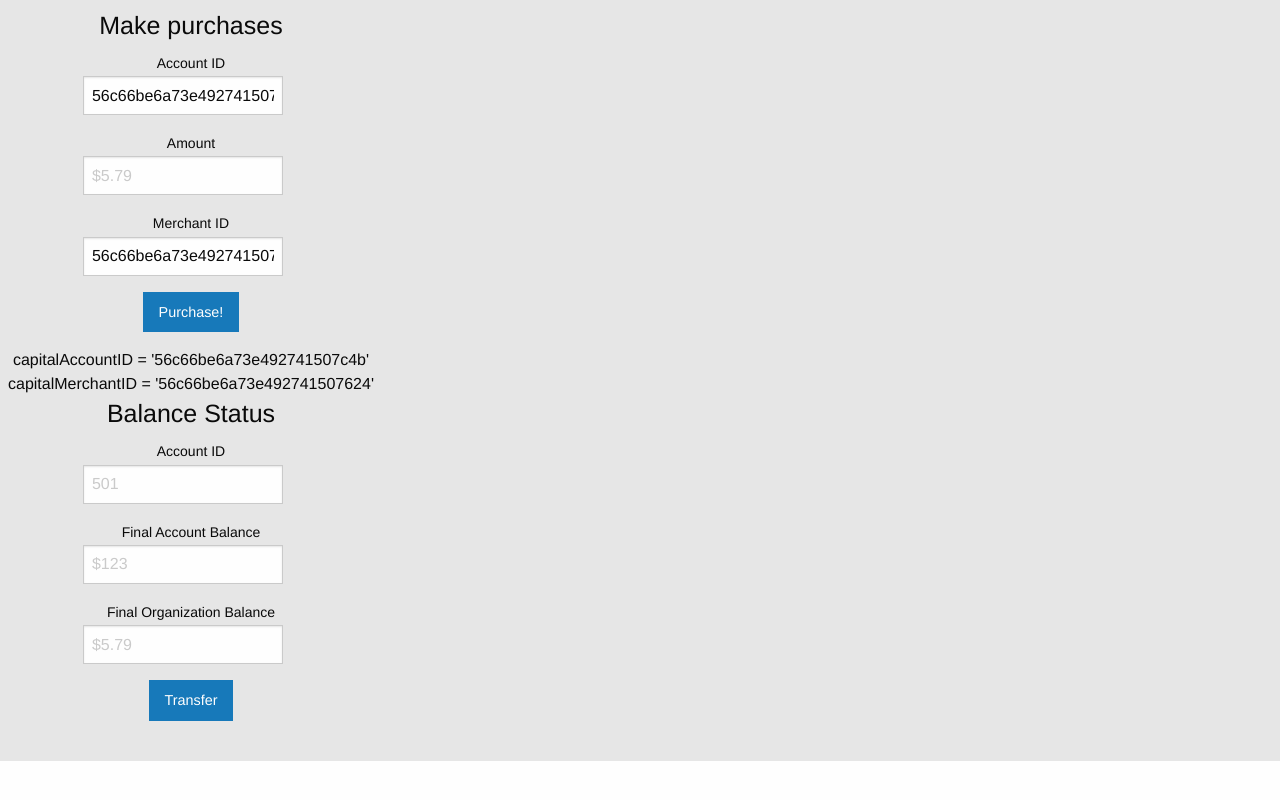
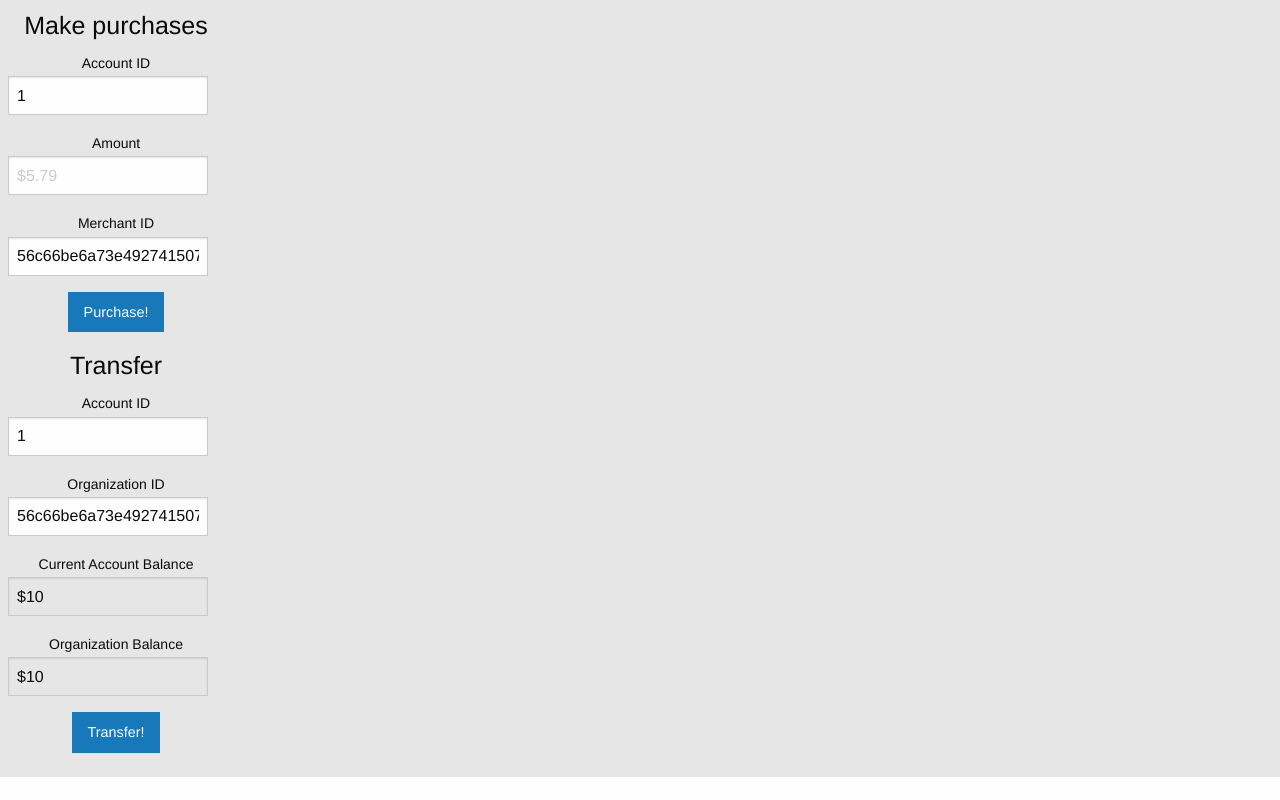
Before and after one commit to abrahamdio/PennySum, a Flask app: template templates/demo.html in a window 1280 px wide. Run offline with Flask 2, Linux system fonts and the light colour scheme; the template is opened without the code that fills it: most values are stand-ins (such as "Sample title", 1, 10 or a date in 2020); some libraries are stand-ins or nearby versions.

Commit message:
working v1

```diff
--- a/app.py
+++ b/app.py
@@ -10,8 +10,8 @@ import requests
 app = Flask(__name__)
 SECRET_KEY = 'this should be a secret key';
 capitalAPIkey = 'b17c7f357d390d8a6a36badc619283a7'
-capitalAccountID = '56c66be6a73e492741507c4b'
 capitalAPIURl = 'http://api.reimaginebanking.com/'
+capitalOrgID = '56c66be6a73e492741507c48'
 #autentication = firebase.Authentication('PASSWORD', 'akash22jain@gmail.com')
 #firebase.authentication = authentication
 firebase = firebase.FirebaseApplication('https://pennysum.firebaseIO.com', None)
@@ -33,8 +33,18 @@ def demo():
         if(session['logged_in'] == False):
             return redirect(url_for('login'))
         else:
-            return render_template('demo.html')
+            accountID = firebase.get('users/' + session['username'], "accountNumber");
+            return render_template('demo.html', accountID=accountID, orgBalance=get_balance(capitalOrgID), currBalance=get_balance(accountID))
     return redirect(url_for('login'))
+
+def get_balance(accID):
+    user_balance_url = '{}accounts/{}?key={}'.format(capitalAPIURl, accID, capitalAPIkey)
+    print(user_balance_url)
+    document_get = requests.get(user_balance_url)
+    if(document_get):
+        document = json.loads(document_get.text)
+        return document['balance'];
+    return -1;
 
 @app.route('/landing')
 def landing():
@@ -131,13 +141,15 @@ def track_payments():
         if(session['logged_in'] == False):
             return redirect(url_for('login'))
         else:
+            present = time.strftime('%Y-%m-%d');
             current_username = session['username']
             current_id = session['cust_id']
+            total = firebase.get('users/' + current_username + '/donationHistory/' + present, "Total")
             # donationHistory = get_user_payments(current_id);
             donationHistory = get_firebase_entries(current_username);
             # users = firebase.get('/users', None, params={'print': 'pretty'});
             # users = json.dumps(users)
-            return render_template('trackPayments.html', donationHistory=donationHistory)
+            return render_template('trackPayments.html', donationHistory=donationHistory, total=total)
     return redirect(url_for('login'))
 
 @app.route('/firebase')
@@ -152,29 +164,18 @@ def makePurchase():
     merchantID = request.form["inputMerchant"];
     accountID = request.form["inputAccount"];
     make_purchase(session['username'], amount, merchantID, accountID)
-    # print(resp);
-    # print(amount)
-    # dataPost = {
-    #     "merchant_id": merchantID,
-    #       "medium": "balance",
-    #       "purchase_date": time.strftime("%Y-%m-%d"),
-    #       "amount": amount,
-    #       "status": "pending",
-    #       "description": "string"
-    # }
-    # user_purchase_url = '{}accounts/{}/purchases?key={}'.format(capitalAPIURl,
-    #     accountID, capitalAPIkey)
-    # print(user_purchase_url)
-    # resp = requests.post(user_purchase_url, data=dataPost)
     return "purchase";
 
 @app.route('/makeTransfer', methods=['POST'])
-def makeTransfer():
-    account = request["inputAccount"]
-    users = firebase.get('/users', None, params={'print': 'pretty'});
-    print users;
-    return json.dumps(users);
-
+def makeTransfer_1():
+    present = time.strftime('%Y-%m-%d');
+    amount = firebase.get('/users/' + session['username'] + '/donationHistory/' + present, 'Total')
+    orgID = request.form["inputOrg"];
+    accountID = request.form["inputAccount"];
+    if(make_transfer(session['username'], accountID, orgID, amount)):
+        return "transfer " + str(amount)
+    else:
+        return "failed to transfer"
 # @app.route('/get_user_payments', methods=['GET'])
 # def get_user_payments(currentID):
 #     user_payment_history_url = '{}accounts/{}/purchases?key={}'.format(capitalAPIURl,
--- a/methods.py
+++ b/methods.py
@@ -8,7 +8,6 @@ import requests
 import time, math
 capitalMerchantID = '56c66be6a73e492741507624'
 capitalAPIkey = 'b17c7f357d390d8a6a36badc619283a7'
-capitalAccountID = '56c66be6a73e492741507c4b'
 capitalAPIURl = 'http://api.reimaginebanking.com/'
 firebase = firebase.FirebaseApplication('https://pennysum.firebaseIO.com', None)
 '''
@@ -33,18 +32,17 @@ def main():
     # print(make_purchase())
 
 def make_purchase(username, amount, merchID, accID):
-    # amount = "8";
     merchantID = capitalMerchantID;
-    accountID = capitalAccountID;
+    present =  time.strftime('%Y-%m-%d');
     dataPost = {
-          "merchant_id":"56c66be6a73e492741507624",
+          "merchant_id": merchID,
           "medium": "balance",
-          "purchase_date": "2016-02-21",
+          "purchase_date": present,
           "amount": float(amount),
           "status": "pending",
           "description": "string"
     }
-    user_purchase_url = '{}accounts/{}/purchases?key={}'.format(capitalAPIURl, capitalAccountID, capitalAPIkey)
+    user_purchase_url = '{}accounts/{}/purchases?key={}'.format(capitalAPIURl, accID, capitalAPIkey)
     resp = requests.post(user_purchase_url, json=dataPost)
     print(type(resp.status_code))
     if resp.status_code < 300:
@@ -68,9 +66,11 @@ def sample_entry():
     firebase.put('/users/'+user_name+'/donationHistory/2015-03-12', 'purch_id_3', customJSON)
 
 def make_firebase_entries(user_name):
-    user_payments = json.loads(get_user_payments())
+    user_payments = json.loads(get_user_payments(user_name))
     # print(json.dumps(user_payments))
     present = time.strftime('%Y-%m-%d');
+    perDayMoney = get_per_day_money(user_name);
+    print(perDayMoney)
     for eachPurchase in user_payments:
         fb_purchaseID = firebase.get('users/'+user_name+'/donationHistory/' + present, eachPurchase["_id"])
         if (fb_purchaseID == None):
@@ -78,20 +78,40 @@ def make_firebase_entries(user_name):
             amount = eachPurchase['amount']
             date = eachPurchase['purchase_date']
             pruchaseID = eachPurchase['_id']
+            existingTotal = firebase.get('/users/'+user_name+'/donationHistory/'+date, 'Total');
+            if(existingTotal==None):
+                existingTotal = 0.0
             if(math.ceil(amount) - amount) <= 0.3:
                 extra_amount = math.ceil(amount)-amount;
                 customJSON = {'original': amount,
                 'extra':extra_amount,
                 'date':date,
                 'merchant':merchant_for_payment}
-                resp = firebase.put('/users/'+user_name+'/donationHistory/'+date, pruchaseID, customJSON);
-                print(resp)
+                newTotal = existingTotal+extra_amount
+                print(newTotal)
+                print(existingTotal)
+                if(newTotal < perDayMoney):
+                    resp = firebase.put('/users/'+user_name+'/donationHistory/'+date, pruchaseID, customJSON);
+                    firebase.delete('/users/'+user_name+'/donationHistory/'+date, 'Total')
+                    resp2 = firebase.put('/users/'+user_name+'/donationHistory/'+date, 'Total', newTotal);
+
+def get_per_day_money(user_name):
+    userAmount = float(firebase.get('users/'+user_name, 'amount'))
+    userFrequency = firebase.get('users/'+user_name, 'frequency')
+    if(userFrequency.lower() == 'Monthly'.lower()):
+        timePeriod = 30
+    elif (userFrequency.lower() == 'Biweekly'.lower()):
+        timePeriod = 14
+    else:
+        timePeriod = 7
+    return (userAmount/timePeriod)
 
 def get_monthly_amount(user_username):
     document = firebase.get('/users', user_username)
     return document['amount']
 
-def get_user_payments():
+def get_user_payments(username):
+    capitalAccountID = firebase.get('users/'+username, 'accountNumber')
     user_payment_history_url = '{}accounts/{}/purchases?key={}'.format(capitalAPIURl,
         capitalAccountID, capitalAPIkey)
     document_get = requests.get(user_payment_history_url)
@@ -112,17 +132,23 @@ def get_merchant_by_id(merchantId):
     document = json.loads(document_get.text)
     return document['name']
 
-def transfer_payment(senderID, receiverID, amount):
-    dataPost = {'medium': 'balance',
-  'payee_id': receiverID,
-  'amount': amount,
-  'transaction_date': time.strftime("%Y-%m-%d"),
-  'status': 'pending',
-  'description': 'Transfer to organization'
+def make_transfer(username, senderID, receiverID, amount):
+    present = time.strftime('%Y-%m-%d');
+    dataPost = {
+        'medium': 'balance',
+        'payee_id': receiverID,
+        'amount': float(amount),
+        'transaction_date': present,
+        'status': 'pending',
+        'description': 'Transfer to organization'
     }
 
-    user_transfer_url = '{}accounts/{}/transfers?key={}'.format(capitalAPIURl, senderID, capitalAPIKey)
-    response = requests.post(user_transfer_url, json = dataPos)
+    user_transfer_url = '{}accounts/{}/transfers?key={}'.format(capitalAPIURl, senderID, capitalAPIkey)
+    response = requests.post(user_transfer_url, json = dataPost)
+    if response.status_code < 300:
+        return True;
+    else:
+        return False;
 
 if __name__ == '__main__':
     main()
--- a/templates/demo.html
+++ b/templates/demo.html
@@ -27,7 +27,7 @@
                             <form action="{{ url_for('makePurchase') }}" method="post">
                                 <div align="center" class="row column log-in-form">
                                     <label>Account ID
-                                        <input type="text" placeholder="501" name="inputAccount" value="56c66be6a73e492741507c4b"/>
+                                        <input type="text" placeholder="501" name="inputAccount" value="{{accountID}}"/>
                                     </label>
                                     <label>Amount
                                         <input type="text" placeholder="$5.79" name="inputAmount" step="any"/>
@@ -36,8 +36,6 @@
                                         <input type="text" placeholder="201" name="inputMerchant" value="56c66be6a73e492741507624"/>
                                     </label>
                                     <input id="purchase" type="submit" class="button expanded" value="Purchase!" />
-                                    capitalAccountID = '56c66be6a73e492741507c4b' <br>
-                                    capitalMerchantID = '56c66be6a73e492741507624'
                                 </div>
                             </form>
                         </div>
@@ -49,19 +47,22 @@
                             <span class="fi-dollar-bill"></span>
                         </div>
                         <div class="info">
-                            <h4 class="text-center">Balance Status</h4>
-                            <form action="{{ url_for('check_auth') }}" method="post">
+                            <h4 class="text-center">Transfer</h4>
+                            <form action="{{ url_for('makeTransfer_1') }}" method="post">
                                 <div align="center" class="row column log-in-form">
                                     <label>Account ID
-                                        <input type="text" placeholder="501" name="inputAccount" />
+                                        <input type="text" placeholder="501" name="inputAccount" value="{{accountID}}"/>
                                     </label>
-                                    <label>Final Account Balance
-                                        <input type="text" placeholder="$123" name="inputAccount" />
+                                    <label>Organization ID
+                                        <input type="text" placeholder="54" name="inputOrg" value="56c66be6a73e492741507c48"/>
                                     </label>
-                                    <label>Final Organization Balance
-                                        <input type="text" placeholder="$5.79" name="inputAmount" />
+                                    <label>Current Account Balance
+                                        <input type="text" value="${{currBalance}}" disabled />
                                     </label>
-                                    <p><a href="#" class="button">Transfer</a></p>
+                                    <label>Organization Balance
+                                        <input type="text" value="${{orgBalance}}" disabled/>
+                                    </label>
+                                    <input id="transfer" type="submit" class="button expanded" value="Transfer!" />
                                 </div>
                             </form>
                         </div>
```
Also changed, not shown: templates/trackPayments.html (+5 -2 lines).
